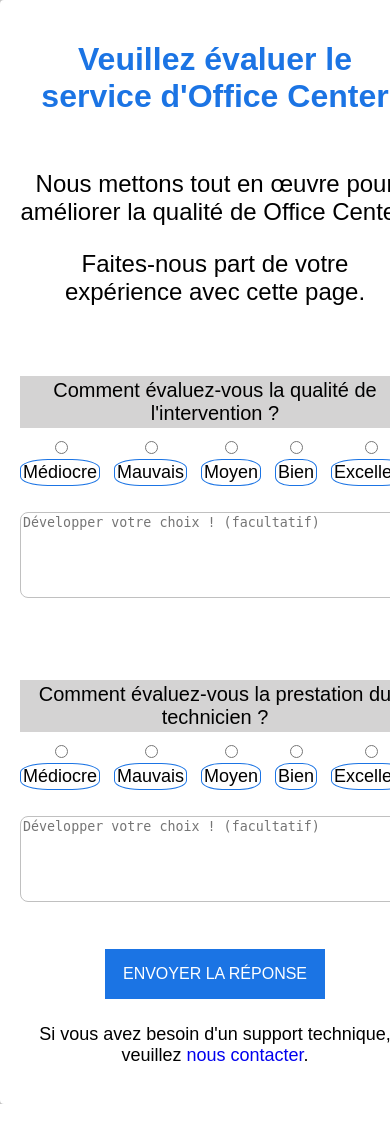
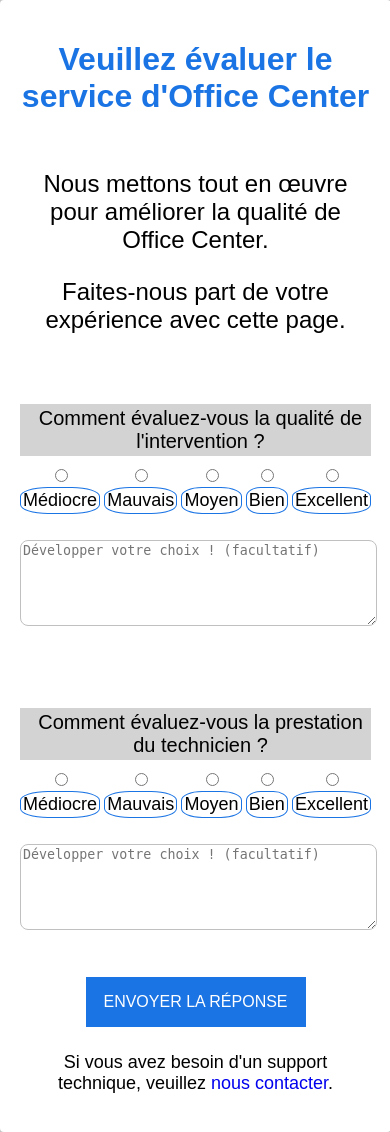
Before and after one commit to JohanGoutorbe/Satisfaction-Survey, a PHP site: page / in a window 390 px wide; the page is wider, and only the part inside the window is pictured. Before the commit the page ends 1104 px from the top of that part, so only its background shows below. Run offline with PHP 8.4, Linux system fonts and the light colour scheme; data that the repository does not hold is empty.

Commit message:
Visual changes

```diff
--- a/merci.php
+++ b/merci.php
@@ -16,3 +16,8 @@
 	<?php $db=null;	die(); ?>
 </body>
 </html>
+
+<?php
+sleep(0.5);
+header('location: https://www.officecenter.fr');
+?>
--- a/style.css
+++ b/style.css
@@ -1,5 +1,6 @@
 body{
 	width: 100%;
+	height: 100%;
 	margin: 0;
 	padding: 0;
 }
@@ -30,6 +31,7 @@ body{
 	background-color: #D4D3D3;
 	padding-top: 3px;
 	padding-bottom: 3px;
+	padding-left: 10px;
 }
 .container .form .input-group1, .input-group2{
 	display: flex;
@@ -104,7 +106,7 @@ a{
 		width: 100%;
 	}
 	.container{
-		width: 100%;
+		width: 90%;
 		height: 100%;
 		max-width: 100%;
 		margin: 0;
```
